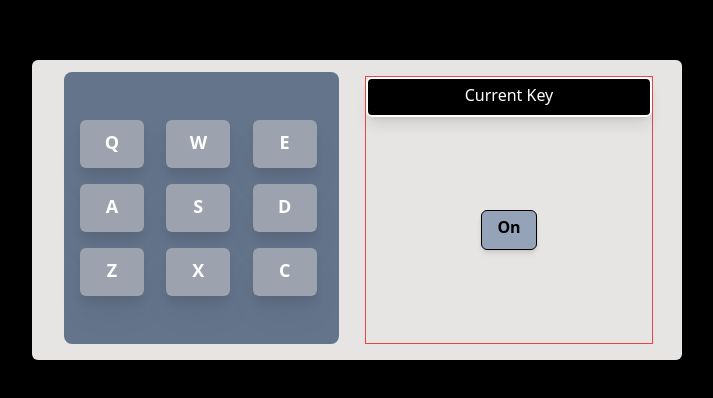
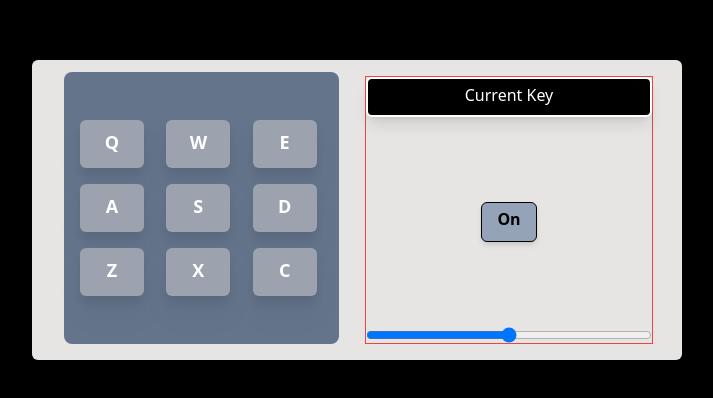
Before and after one commit to ZAMathis/drum-machine, a React (Create React App) app: page / in a window 1280 px wide. Shown: the part 140-538 px from the top of the page, without its empty margins (283-996 px from the left). Built offline with nearby package versions, Linux system fonts and the light colour scheme.

Commit message:
VolumeControl Created, TODO: Input logic

```diff
--- a/src/Components/Display.tsx
+++ b/src/Components/Display.tsx
@@ -2,10 +2,12 @@ import { useState } from "react"
 import { DisplayProps } from "../Interfaces"
 import DrumPads from "./DrumPads"
 import PowerButton from "./PowerButton"
+import VolumeControl from "./VolumeControl"
 
 export default function Display({id}: DisplayProps) {
     const [keyPress, setKeyPress] = useState('Current Key');
     const [isOn, setIsOn] = useState(true);
+    const [volume, setVolume] = useState()
 
     return (
         <div id={id} className=" grid grid-cols-2 h-[300px] w-[650px] mt-[25vh] m-auto p-2 bg-stone-200 rounded-md ">
@@ -15,7 +17,7 @@ export default function Display({id}: DisplayProps) {
             <div className="flex flex-col justify-evenly m-2 w-72 h-66 border-red-500 border">
                 <p className="p-1 h-10 bg-black text-white rounded-md shadow-lg border-2 border-white">{isOn ? keyPress : 'No Power'}</p>
                 <PowerButton isOn={isOn} setIsOn={setIsOn} />
-
+                <VolumeControl />
             </div>
         </div>
     )
--- a/src/Components/Pad.tsx
+++ b/src/Components/Pad.tsx
@@ -2,8 +2,8 @@ import { PadProps } from "../Interfaces"
 import React, { FC, useEffect } from "react"
 
 const Pad: FC<PadProps> = ({id, src, setKeyPress}) => {
+    const audioRef = React.useRef<HTMLAudioElement>(null);
     const formattedSrc = src.slice(7);
-
 
     useEffect(() => {
         const onKeyDown = (event: any) => {
@@ -20,7 +20,11 @@ const Pad: FC<PadProps> = ({id, src, setKeyPress}) => {
         }
     }, [id])
 
-    const audioRef = React.useRef<HTMLAudioElement>(null);
+    const setVolume = (volume: number) => {
+        if (audioRef.current) {
+            audioRef.current.volume = volume;
+        }
+    }
 
     const handleInput = () => {
         if(audioRef.current) {
--- /dev/null
+++ b/src/Components/VolumeControl.tsx
@@ -0,0 +1,9 @@
+import { FC } from "react"
+
+const VolumeControl:FC = () => {
+    return (
+        <input max="1" min="0" step="0.01" type="range" value="0.5" />
+    );
+}
+
+export default VolumeControl
```
